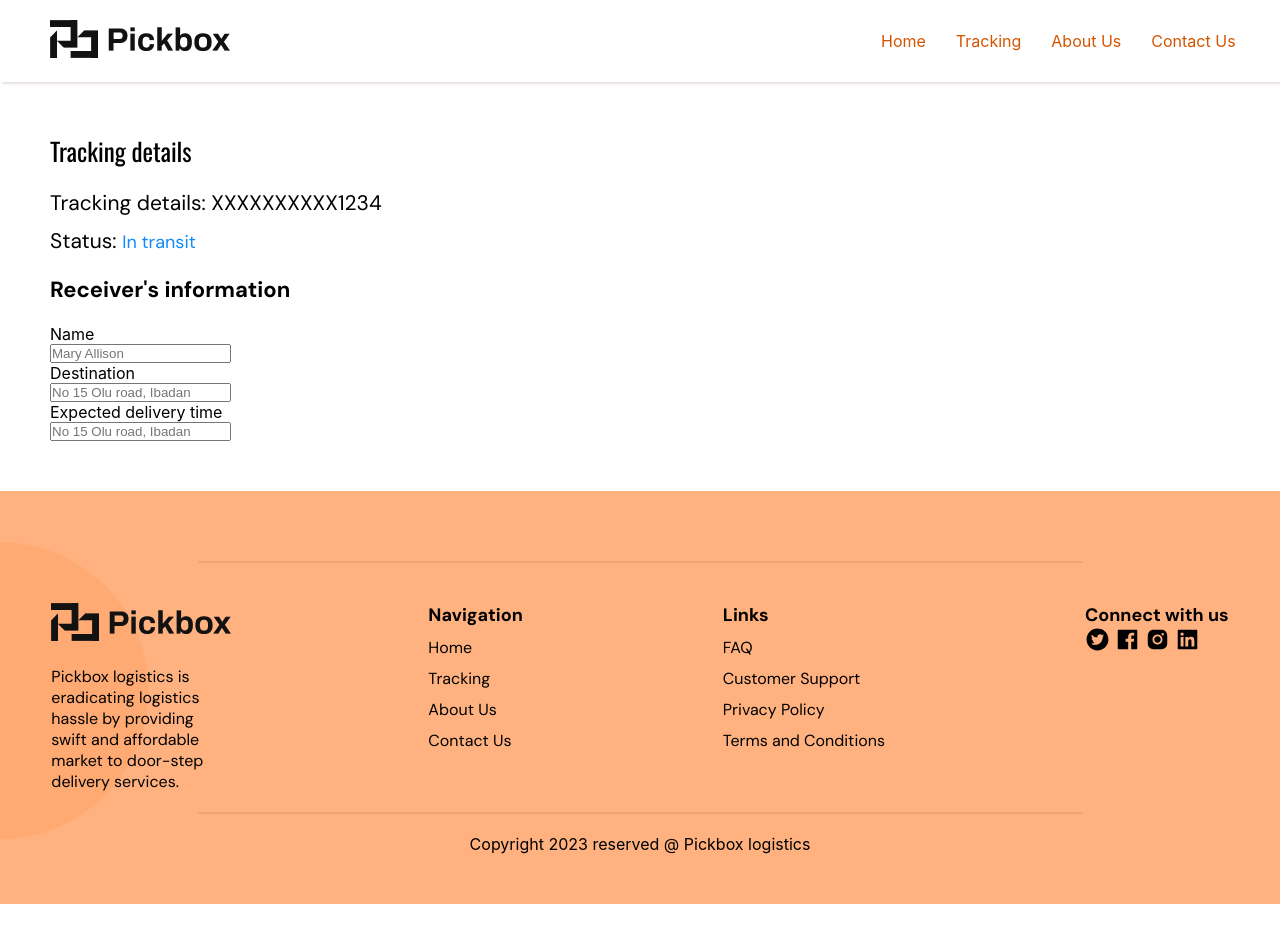
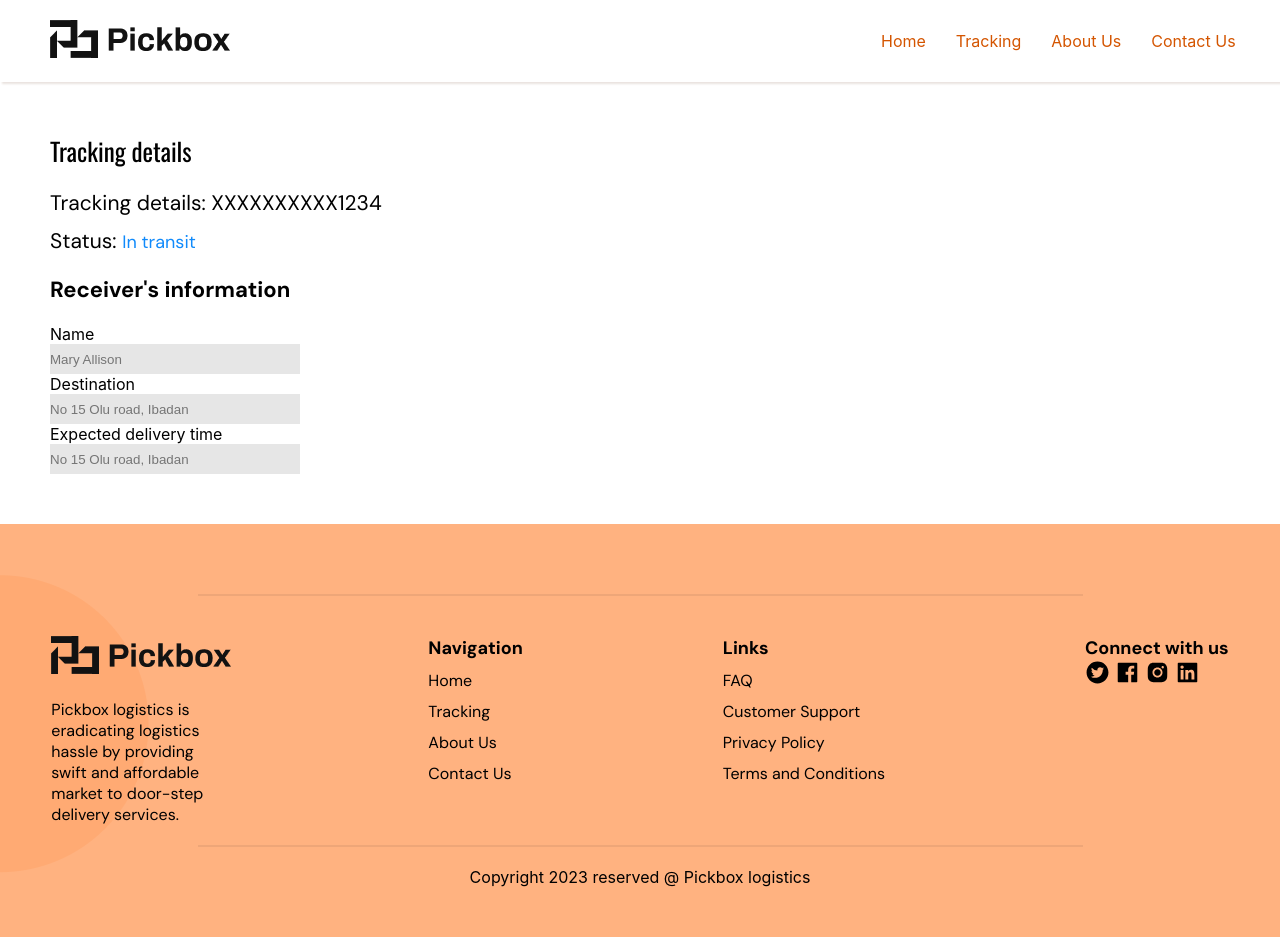
Before and after one commit to Pickbox-Project/Pickbox-frontend, a React (Create React App) app: page /more-details in a window 1280 px wide. Before the commit the page ends 904 px from the top, so only its background shows below. Built offline with nearby package versions, Linux system fonts and the light colour scheme.

Commit message:
Started styling MoreDetails component

```diff
--- a/src/Components/MoreDetails/MoreDetails.css
+++ b/src/Components/MoreDetails/MoreDetails.css
@@ -35,4 +35,8 @@
 
 .more-details-customer-info input {
     display: block;
+    width: 250px;
+    height: 30px;
+    border: none;
+    background: #e6e6e6;
 }
```
